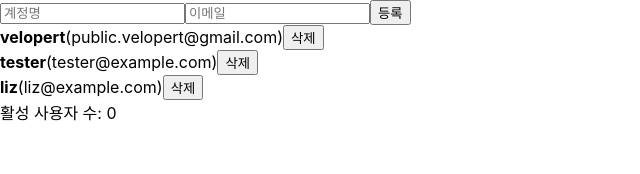
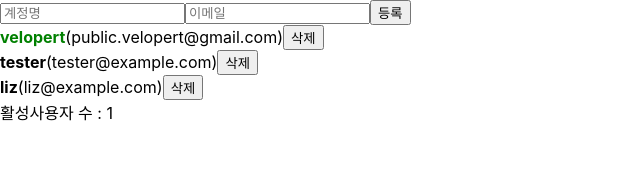
Before and after one commit to jypthemiracle/velopert-react-tutorial, a React (Create React App) app: page / in a window 1280 px wide. Shown: the top 174 px of the page, without its empty margins (0-640 px from the left). Built offline with nearby package versions, Linux system fonts and the light colour scheme.

Commit message:
refactor: useReducer to split state update logic

```diff
--- a/src/App.js
+++ b/src/App.js
@@ -1,4 +1,4 @@
-import React, { useMemo, useRef, useState, useCallback } from 'react';
+import React, { useRef, useReducer, useMemo, useCallback } from 'react';
 import UserList from './UserList';
 import CreateUser from './CreateUser';
 
@@ -7,69 +7,112 @@
   return users.filter(user => user.active).length;
 }
 
-function App() {
-  const [inputs, setInputs] = useState({
+const initialState = {
+  inputs: {
     username: '',
     email: ''
-  });
-  const { username, email } = inputs;
-  const onChange = useCallback(
-      e => {
-      const { name, value } = e.target;
-      setInputs({
-        ...inputs,
-        [name]: value
-      });
-    },
-    [inputs]
-  );
-  const [users, setUsers] = useState([
+  },
+  users: [
     {
       id: 1,
       username: 'velopert',
-      email: 'public.velopert@gmail.com'
+      email: 'public.velopert@gmail.com',
+      active: true
     },
     {
       id: 2,
       username: 'tester',
-      email: 'tester@example.com'
+      email: 'tester@example.com',
+      active: false
     },
     {
       id: 3,
       username: 'liz',
-      email: 'liz@example.com'
+      email: 'liz@example.com',
+      active: false
     }
-  ]);
+  ]
+};
 
-  const count = useMemo(() => countActiveUsers(users), [users]);
+function reducer(state, action) {
+  switch (action.type) {
+    case 'CHANGE_INPUT':
+      return {
+        ...state,
+        inputs: {
+          ...state.inputs,
+          [action.name]: action.value
+          // name 키를 가진 값을 value 로 설정
+        }
+      };
+    case 'CREATE_USER':
+      return {
+        inputs: initialState.inputs,
+        users: state.users.concat(action.user)
+      };
+    case 'TOGGLE_USER':
+      return {
+        ...state,
+        users: state.users.map(user =>
+          user.id === action.id ? { ...user, active: !user.active } : user
+        )
+      };
+    case 'REMOVE_USER':
+      return {
+        ...state,
+        users: state.users.filter(user => user.id !== action.id)
+      };
+    default:
+      return state;
+  }
+}
+
+function App() {
+  const [state, dispatch] = useReducer(reducer, initialState);
+  // 여기서 state 는 우리가 앞으로 컴포넌트에서 사용 할 수 있는 상태를 가르키게 되고, dispatch 는 액션을 발생시키는 함수라고 이해하시면 됩니다. 이 함수는 다음과 같이 사용합니다: dispatch({ type: 'INCREMENT' }).
+  // 그리고 useReducer 에 넣는 첫번째 파라미터는 reducer 함수이고, 두번째 파라미터는 초기 상태입니다.
 
   const nextId = useRef(4);
+
+  const { users } = state;
+  const { username, email } = state.inputs;
+
+  const onChange = useCallback(e => {
+    const { name, value } = e.target;
+    dispatch({
+      type: 'CHANGE_INPUT',
+      name,
+      value
+    });
+  }, []);
+
   const onCreate = useCallback(() => {
-      const user = {
+    dispatch({
+      type: 'CREATE_USER',
+      user: {
         id: nextId.current,
         username,
         email
-      };
-      setUsers(users.concat(user));
+      }
+    });
+    nextId.current += 1;
+  }, [username, email]);
 
-      setInputs({
-        username: '',
-        email: ''
-      });
-      nextId.current += 1;
-    }, [users, username, email]
-  );
+  const onToggle = useCallback(id => {
+    dispatch({
+      type: 'TOGGLE_USER',
+      id
+    });
+  }, []);
 
   const onRemove = useCallback(id => {
-    setUsers(users.filter(user => user.id !== id));
-  }, [users]);
+    dispatch({
+      type: 'REMOVE_USER',
+      id
+    });
+  }, []);
 
-  const onToggle = useCallback(id => {
-    setUsers(
-      users.map(user => user.id === id ? { ...user, active: !user.active} : user)
-    )
-  }, [users]);
-
+  const count = useMemo(() => countActiveUsers(users), [users]);
   return (
     <>
       <CreateUser
@@ -78,8 +121,8 @@
         onChange={onChange}
         onCreate={onCreate}
       />
-      <UserList users={users} onRemove={onRemove} onToggle={onToggle}/>
-      <div>활성 사용자 수: {count}</div>
+      <UserList users={users} onToggle={onToggle} onRemove={onRemove} />
+      <div>활성사용자 수 : {count}</div>
     </>
   );
 }
```
Also changed, not shown: src/Counter.js (+17 -6 lines).
